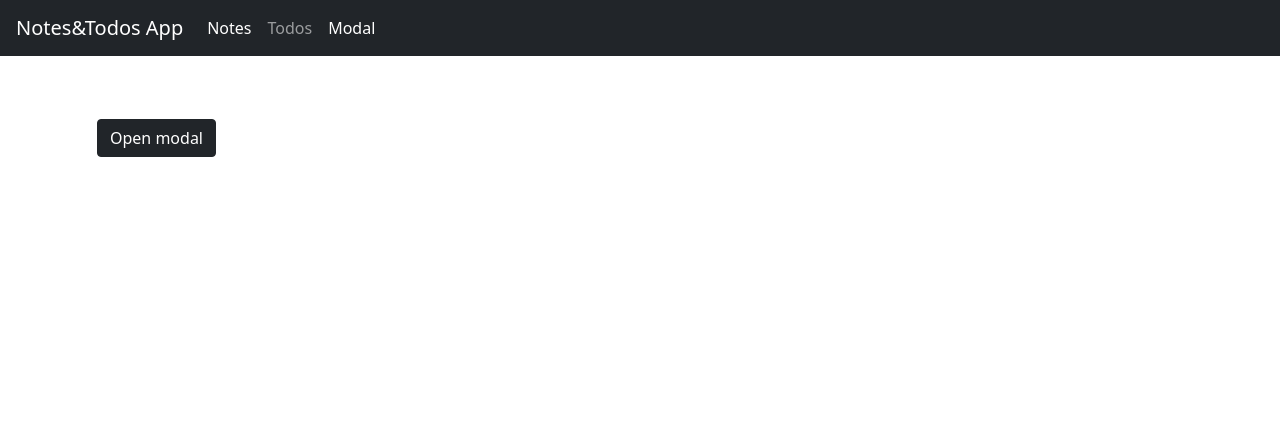
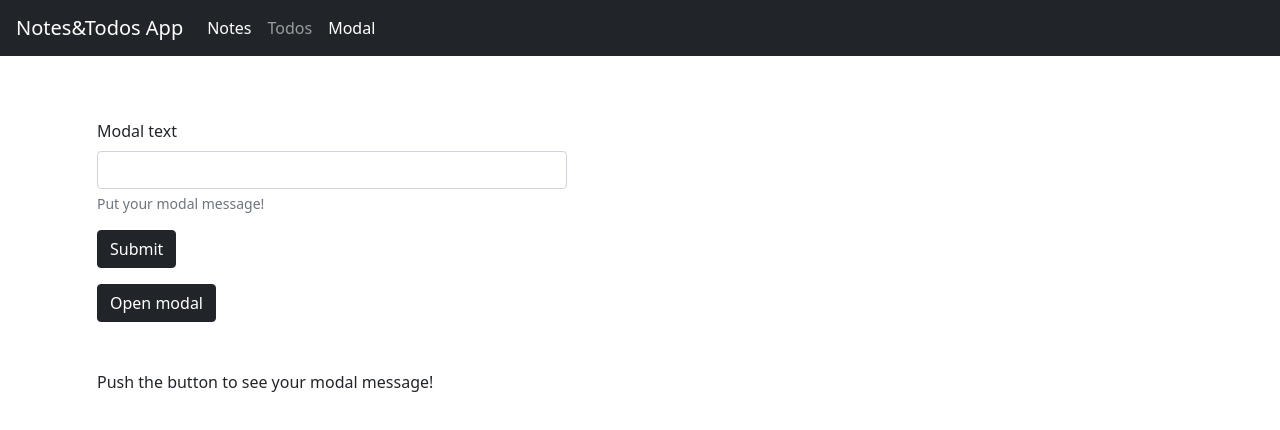
Before and after one commit to Den081985/Notes-and-Todos-App, a React (Create React App) app: page /modal in a window 1280 px wide. Shown: the top 430 px of the page. Built offline with nearby package versions, Linux system fonts and the light colour scheme.

Commit message:
добавлены getModalText, removeText, closeModal

```diff
--- a/src/Pages/Modal.jsx
+++ b/src/Pages/Modal.jsx
@@ -1,26 +1,56 @@
-import React, { useContext, useState } from "react";
+import React, { useState } from "react";
 import { ModalBar } from "../Components/ModalBar";
-// import { ModalForm } from "../Components/ModalForm";
-// import { ModalContext } from "../Context/Modal/modalContext";
+import { ModalForm } from "../Components/ModalForm";
+import { ModalContext } from "../Context/Modal/modalContext";
 
 export const Modal = () => {
   const [modalActive, setModalActive] = useState(false);
+  //функци получения записи из хранилища
+  const getModalText = () => {
+    const text = JSON.parse(localStorage.getItem("modal") || "[]").join("");
+    return text;
+  };
+  let modaltext = getModalText();
+  const [modalText, setModalText] = useState(modaltext);
+  //функция удаления записей из хранилища
+  const removeText = () => {
+    localStorage.clear();
+    setModalText("");
+  };
+  //функция закрытия модального окна
+  const closeModal = () => {
+    setModalActive(false);
+  };
+
   return (
+    <ModalContext.Provider value={{ setModalText }}>
       <div className="modal-container">
-      <ModalBar active={modalActive} setActive={setModalActive}>
+        <ModalBar
+          active={modalActive}
+          setActive={setModalActive}
+          removeText={removeText}
+          closeModal={closeModal}
+        >
           <h2 className="modal-title">Modal Window</h2>
-        <p>Just modal window that you called when pushed the button!</p>
+          <p className="modal-text">{modalText}</p>
         </ModalBar>
-      {/* <ModalForm /> */}
+
+        <ModalForm />
+        <div className="modal-div">
           <button
             type="button"
-        className="btn btn-dark"
+            className="btn btn-dark mt-3"
             data-bs-toggle="modal"
             data-bs-target="#exampleModal"
             onClick={() => setModalActive(true)}
           >
             Open modal
           </button>
+          <p className="btn-text mt-5">
+            Push the button to see your modal message!
+          </p>
         </div>
+      </div>
+    </ModalContext.Provider>
   );
 };
```
Lines whose indentation alone changed are shown as unchanged.
